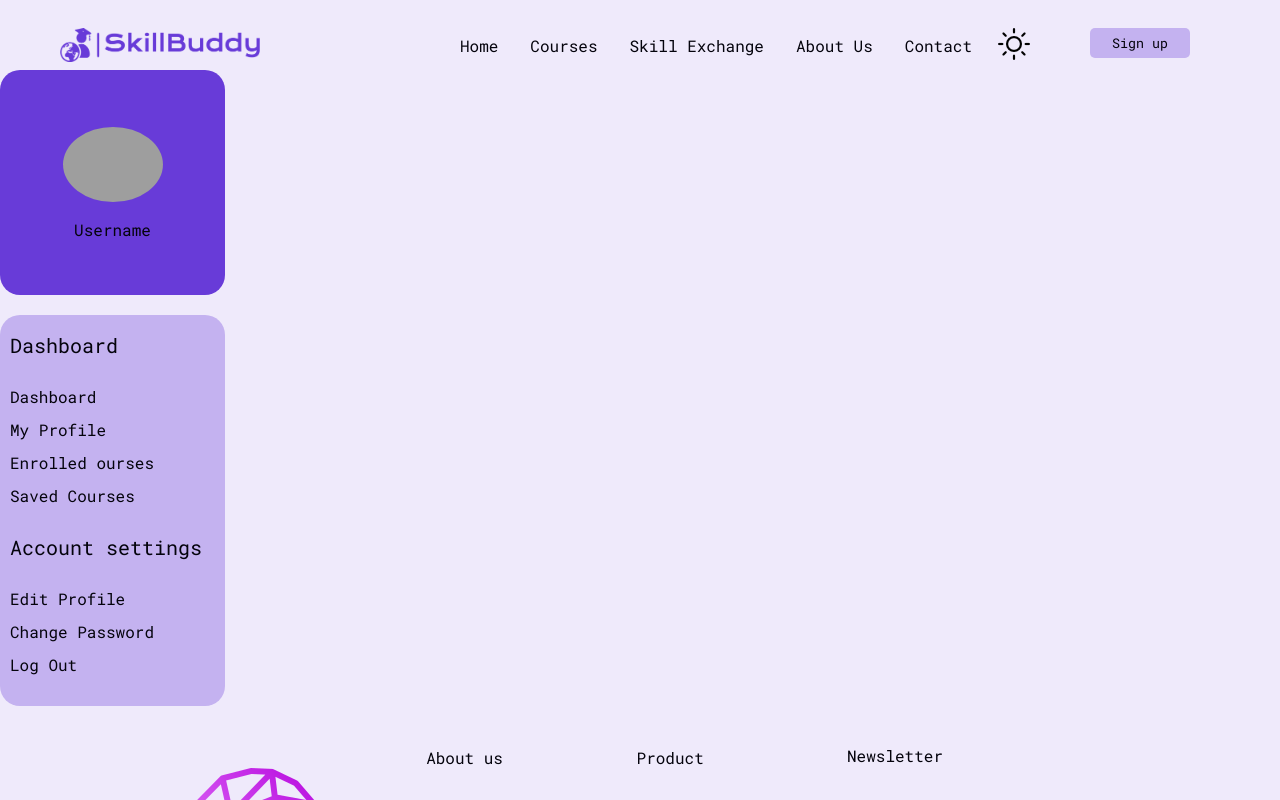
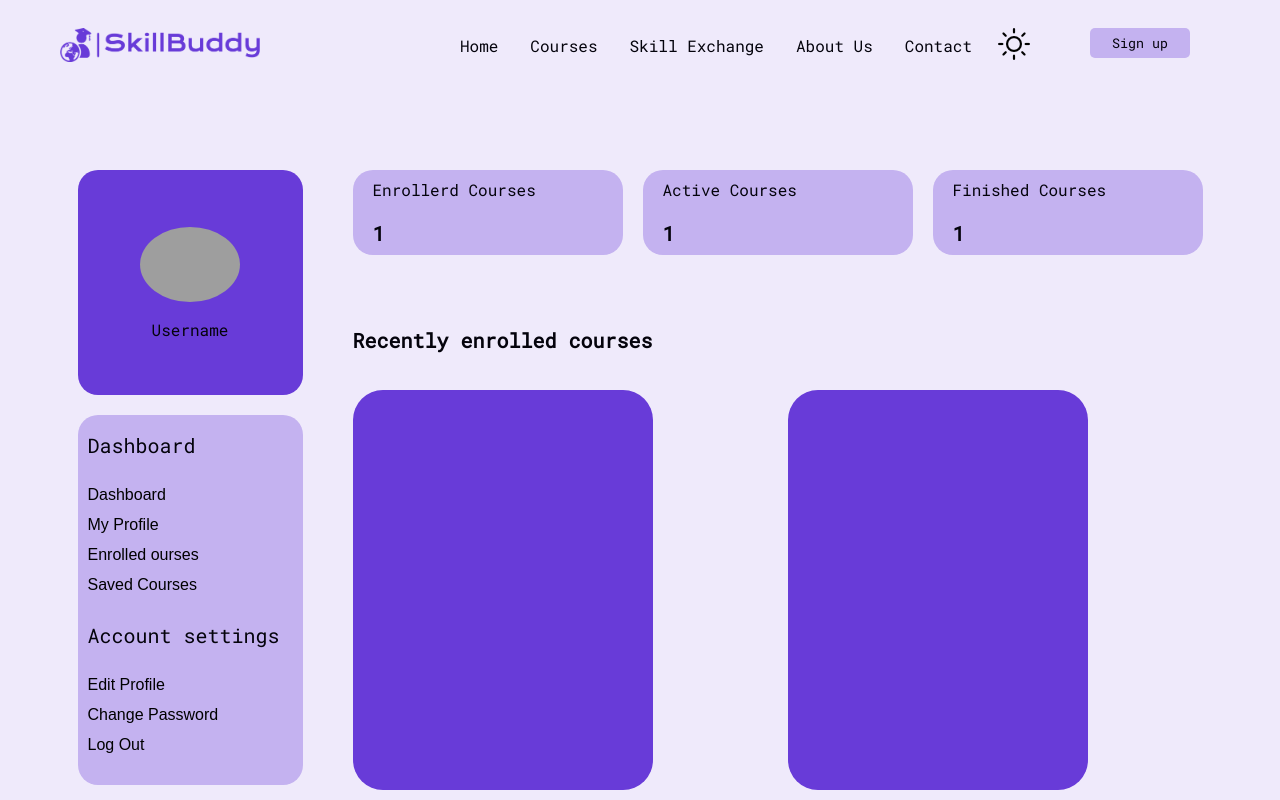
Before and after one commit to Oprea-Sava/SkillBuddy, a React (Vite) app: page /dashboard in a window 1280 px wide. Shown: the top 800 px of the page. Built offline with nearby package versions, Linux system fonts and the light colour scheme; grey boxes are pictures that could not be loaded.

Commit message:
done basic dashboard

```diff
--- /dev/null
+++ b/src/components/dashboard/courseCard.jsx
@@ -0,0 +1,13 @@
+import React from "react";
+
+function CourseCard() {
+    return(
+        <>
+            <div className="courseCard">
+
+            </div>
+        </>
+    );
+}
+
+export default CourseCard
--- a/src/components/dashboard/courses.jsx
+++ b/src/components/dashboard/courses.jsx
@@ -1,11 +1,46 @@
 import React from "react";
+import "../../css/dashboard/courses.css";
+import CourseCard from "./courseCard";
 
-function Courses(){
-    return(
-        <>
+function Courses() {
+	return (
+		<>
+			<div id="courses">
+				<div className="courseType text">
+					<div>
+						Enrollerd Courses
+						<div className="boldText">1</div>
+					</div>
+					<div>
+						Active Courses
+						<div className="boldText">1</div>
+					</div>
+					<div>
+						Finished Courses
+						<div className="boldText">1</div>
+					</div>
+				</div>
 
-        </>
-    )
+				<div className="courses text">
+					<div className="boldText">Recently enrolled courses</div>
+					<div className="coursesContainer">
+						<CourseCard/>
+						<CourseCard/>
+						<CourseCard/>
+						<CourseCard/>
+                        <CourseCard/>
+						<CourseCard/>
+						<CourseCard/>
+						<CourseCard/>
+                        <CourseCard/>
+						<CourseCard/>
+						<CourseCard/>
+						<CourseCard/>
+					</div>
+				</div>
+			</div>
+		</>
+	);
 }
 
 export default Courses;
--- a/src/components/dashboard/sidebar.jsx
+++ b/src/components/dashboard/sidebar.jsx
@@ -1,30 +1,32 @@
 import React from "react";
-import "../../css/dashboard/sidebar.css"
-import placeholder from "../../assets/placeholder.png"
+import "../../css/dashboard/sidebar.css";
+import placeholder from "../../assets/placeholder.png";
 
 function Sidebar() {
 	return (
 		<>
+			<div id="sidebar">
 				<div className="profile">
 					<img src={placeholder} alt="" />
 					<div className="username text">Username</div>
 				</div>
-            <div className="navigator">
+				<div className="navigator text">
 					<div>
 						<div className="clusterName text">Dashboard</div>
 						<div className="buttonCluster">
-                        <button className="text">Dashboard</button>
-                        <button className="text">My Profile</button>
-                        <button className="text">Enrolled ourses</button>
-                        <button className="text">Saved Courses</button>
+							<button>Dashboard</button>
+							<button>My Profile</button>
+							<button>Enrolled ourses</button>
+							<button>Saved Courses</button>
 						</div>
 					</div>
 					<div>
 						<div className="clusterName text">Account settings</div>
 						<div className="buttonCluster">
-                        <button className="text">Edit Profile</button>
-                        <button className="text">Change Password</button>
-                        <button className="text">Log Out</button>
+							<button>Edit Profile</button>
+							<button>Change Password</button>
+							<button>Log Out</button>
+						</div>
 					</div>
 				</div>
 			</div>
--- a/src/css/dashboard/courses.css
+++ b/src/css/dashboard/courses.css
@@ -0,0 +1,45 @@
+#courses{
+    flex: 3;
+}
+
+.courseType {
+    display: flex;
+    justify-content: space-evenly;
+    gap: 20px;
+    padding-bottom: 75px;
+}
+
+.courseType>* {
+    background-color: var(--secondary);
+    height: 85px;
+    width: 250px;
+    border-radius: 20px;
+    padding-left: 20px;
+    display: flex;
+    flex-direction: column;
+    justify-content: space-around;
+}
+
+.boldText{
+    font-size: 1.25rem;
+    font-weight: 600;
+}
+
+.courses{
+    display: flex;
+    flex-direction: column;
+    gap: 40px;
+}
+
+.coursesContainer{
+    display: grid;
+    gap: 20px;
+    grid-template-columns: repeat(auto-fit, minmax(min(100%, 300px), 1fr));
+}
+
+.courseCard{
+    background-color: var(--primary);
+    width: 300px;
+    height: 400px;
+    border-radius: 30px;
+}
--- a/src/css/dashboard/sidebar.css
+++ b/src/css/dashboard/sidebar.css
@@ -1,4 +1,11 @@
-.profile{
+#dashboardBody{
+    display: flex;
+    justify-content: center;
+    padding: 100px 100px 50px 100px;
+    gap: 50px;
+}
+
+.profile {
     background-color: var(--primary);
     width: 225px;
     height: 225px;
@@ -11,12 +18,12 @@
     align-items: center;
 }
 
-.profile>img{
+.profile>img {
     height: 75px;
     border-radius: 50%;
 }
 
-.navigator{
+.navigator {
     background-color: var(--secondary);
     width: 215px;
     border-radius: 20px;
@@ -26,30 +33,30 @@
     flex-direction: column;
 }
 
-.navigator>*:last-child{
+.navigator>*:last-child {
     padding-bottom: 30px;
 }
 
-.clusterName{
+.clusterName {
     font-size: 1.25rem;
     text-wrap: nowrap;
     padding-bottom: 30px;
 }
 
-.buttonCluster{
+.buttonCluster {
     display: flex;
     flex-direction: column;
     align-items: start;
     gap: 10px;
 }
 
-.buttonCluster>button{
+.buttonCluster>button {
     background-color: transparent;
     border: none;
     padding-left: 0;
     font-size: 1rem;
 }
 
-.buttonCluster>button:hover{
+.buttonCluster>button:hover {
     color: var(--accent);
 }
--- a/src/dashboard.jsx
+++ b/src/dashboard.jsx
@@ -1,18 +1,20 @@
-import React from 'react'
-import Navbar from './navbar'
-import Footer from './footer'
-import Sidebar from './components/dashboard/sidebar'
-import Courses from './components/dashboard/courses'
+import React from "react";
+import Navbar from "./navbar";
+import Footer from "./footer";
+import Sidebar from "./components/dashboard/sidebar";
+import Courses from "./components/dashboard/courses";
 
 function Dashboard() {
     return (
         <>
-            <Navbar/>
-            <Sidebar />
-            <Courses />
-            <Footer/>
+            <Navbar />
+            <div id="dashboardBody">
+                <Sidebar />
+                <Courses />
+            </div>
+            <Footer />
         </>
-    )
+    );
 }
 
-export default Dashboard
+export default Dashboard;
--- a/src/navbar.jsx
+++ b/src/navbar.jsx
@@ -27,11 +27,11 @@ function Navbar() {
                 <img className="logoText" src={logoText} alt="SkillBuddy"/>
             </div>
             <nav className="navContainer">
-                <button className="navbarButton home text">Home</button>
-                <button className="navbarButton courses text">Courses</button>
-                <button className="navbarButton skillExchange text">Skill Exchange</button>
-                <button className="navbarButton aboutUs text">About Us</button>
-                <button className="navbarButton contact text">Contact</button>
+                <button className="navbarButton text">Home</button>
+                <button className="navbarButton text">Courses</button>
+                <button className="navbarButton text">Skill Exchange</button>
+                <button className="navbarButton text">About Us</button>
+                <button className="navbarButton text">Contact</button>
                 <DarkModeButton />
                 <button className="secondary signUp text">Sign up</button>
             </nav>
```
Lines whose indentation alone changed are shown as unchanged.
